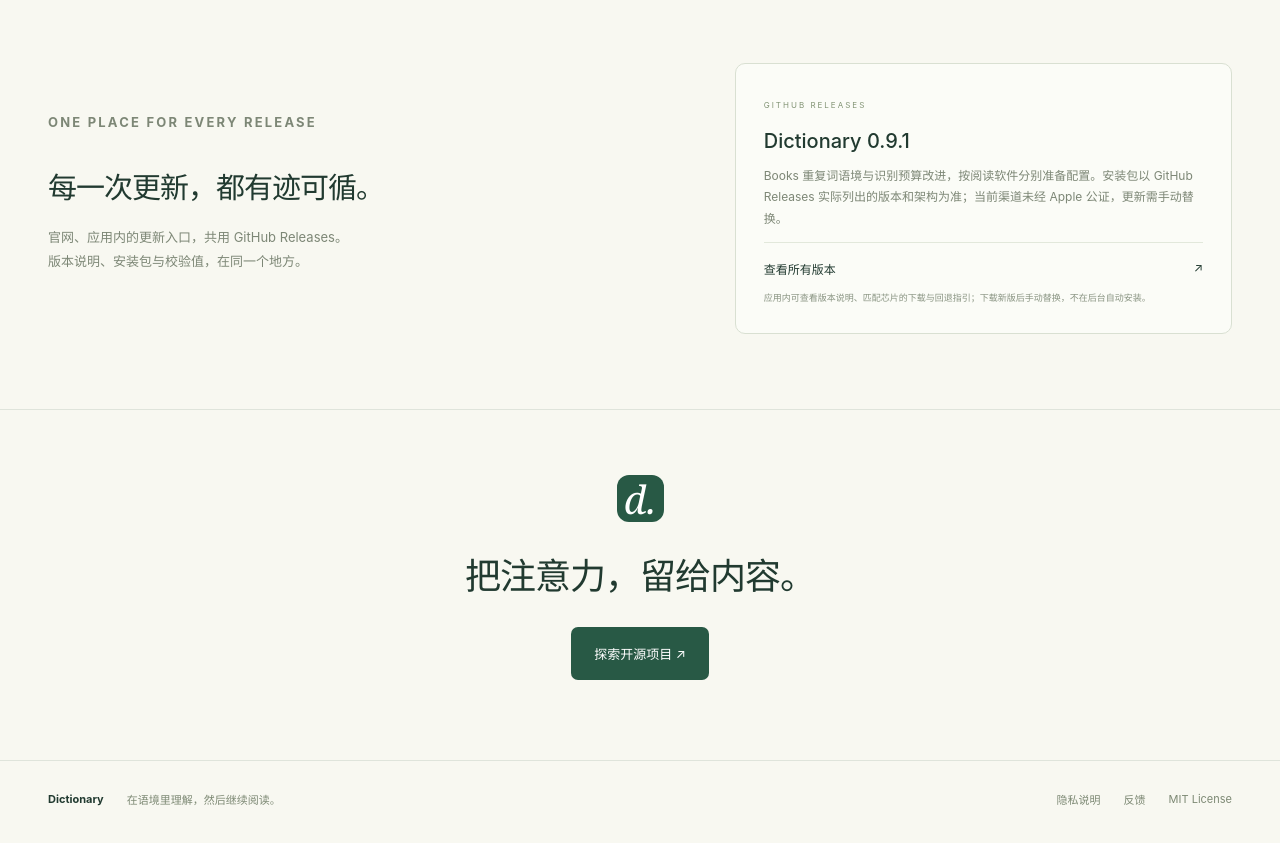
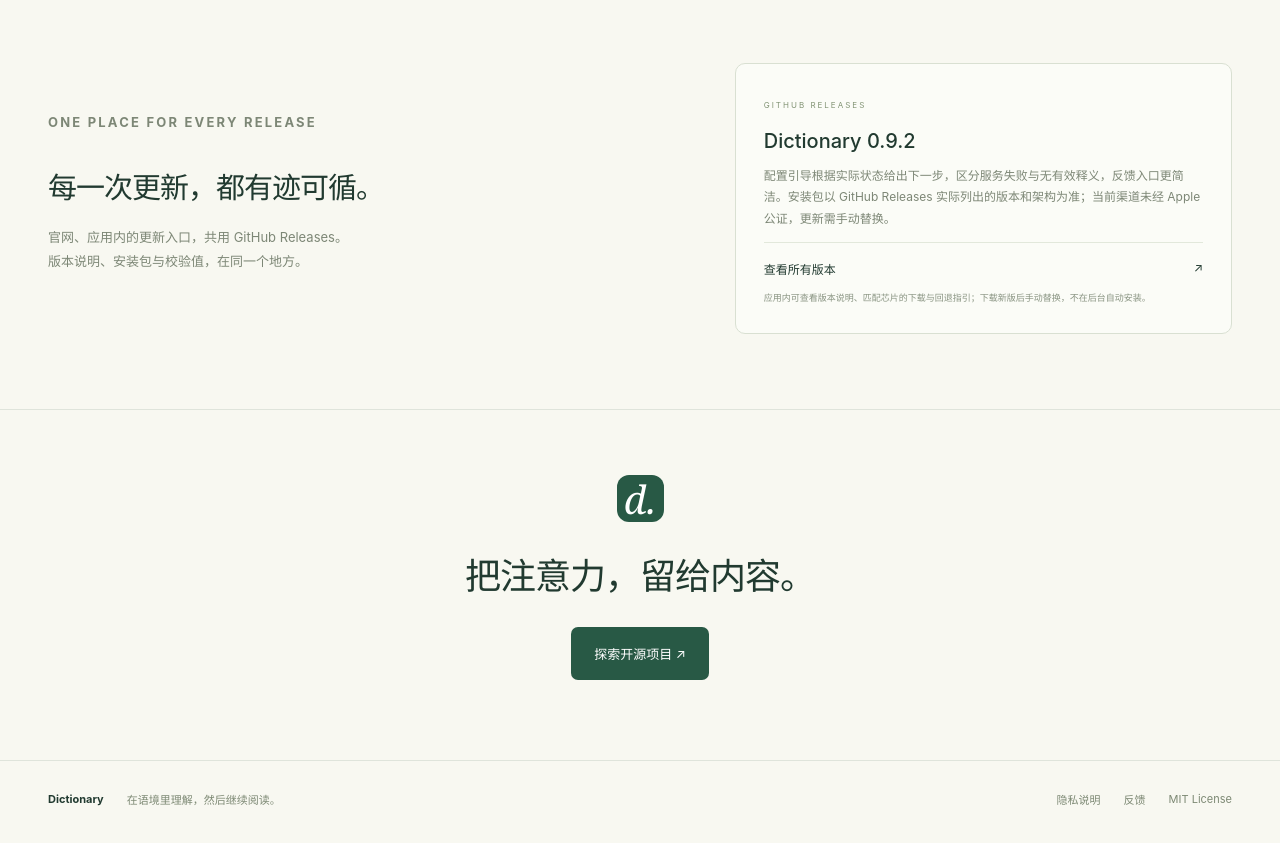
Before and after one commit to liyunhui0707/dictionary-macos, a browser extension: page website/dist/index.html in a window 1280 px wide. Shown: the part 2200-3043 px from the top of the page. Drawn offline with Linux system fonts and the light colour scheme.

Commit message:
docs: record 0.9.2 upgrades and prepare release delivery

```diff
--- a/website/dist/index.html
+++ b/website/dist/index.html
@@ -6,6 +6,6 @@
 <section class="statement" id="experience"><p class="eyebrow">LESS INTERRUPTION. MORE UNDERSTANDING.</p><h2>查完一个词，<br>不必离开那一页。</h2><div class="features"><article><span class="number">01</span><h3>让原句参与解释</h3><p>读取可获取的选词与周围文本，辅助判断此处的含义。语境不足时明确提示，也可以自己补充完整原句。</p></article><article><span class="number">02</span><h3>顺手，才会常用</h3><p>⌥D 呼出查词浮窗。固定需要保留的结果，读懂后关闭。主窗口也可以输入单词、短语或句子。</p></article><article><span class="number">03</span><h3>选择你的释义方式</h3><p>选择 DeepSeek 云端查词，无需安装本地模型；也可以使用本机 Ollama。释义会结合可获取的原句和语境。</p></article></div></section>
 <section class="start" id="start"><div><p class="eyebrow">A QUIETER READING COMPANION</p><h2>几步准备，<br>开始阅读。</h2><a class="text-link" href="https://github.com/liyunhui0707/dictionary-macos/blob/main/docs/guide.md">阅读完整使用指南 ↗</a><br><a class="text-link" href="reading-check.html">打开阅读查词样例 ↗</a></div><ol><li><span>1</span><div><h3>安装 Dictionary</h3><p>从 GitHub Releases 获取适合你 Mac 的安装包。将应用放入“应用程序”。当前安装包未获 Apple 公证，首次打开可能需要系统确认。</p></div></li><li><span>2</span><div><h3>完成一次配置</h3><p>在“开始使用”选择查词服务：云端模式使用自己的 DeepSeek API 密钥，本地模式准备 Ollama 和模型。在“开始使用”顶部一键准备按版本保存的配套扩展，再完成浏览器加载与配对。App 内的本机阅读样例不依赖官网加载；实际查词仍使用所选服务。文件准备、实际查询和原句核对分别记录。遇到问题可在“诊断与反馈”查看恢复建议，主动预览并保存不含正文或密钥的状态报告。</p></div></li><li><span>3</span><div><h3>选词，按下 ⌥D</h3><p>在支持的阅读场景查看释义与原句。AI 可能出错；结合内置英文词典参考核对含义。</p></div></li></ol></section>
 <section class="compatibility"><p>与你的阅读方式相接</p><div><span>Apple Books</span><span>Chromium 浏览器</span><span>Safari</span><span>Obsidian</span></div><small>Books 可选本地屏幕语境，先核对识别原句再查询。不同应用的语境可用性不同，扫描件、受保护内容和部分版式仍不保证可读取。</small></section>
-<section class="updates" id="updates"><div><p class="eyebrow">ONE PLACE FOR EVERY RELEASE</p><h2>每一次更新，都有迹可循。</h2><p>官网、应用内的更新入口，共用 GitHub Releases。<br>版本说明、安装包与校验值，在同一个地方。</p></div><div class="release"><span class="release-label">GITHUB RELEASES</span><h3 id="release-title">Dictionary 0.9.1</h3><p id="release-note">Books 重复词语境与识别预算改进，按阅读软件分别准备配置。安装包以 GitHub Releases 实际列出的版本和架构为准；当前渠道未经 Apple 公证，更新需手动替换。</p><a href="https://github.com/liyunhui0707/dictionary-macos/releases">查看所有版本 <span>↗</span></a><small>应用内可查看版本说明、匹配芯片的下载与回退指引；下载新版后手动替换，不在后台自动安装。</small></div></section>
+<section class="updates" id="updates"><div><p class="eyebrow">ONE PLACE FOR EVERY RELEASE</p><h2>每一次更新，都有迹可循。</h2><p>官网、应用内的更新入口，共用 GitHub Releases。<br>版本说明、安装包与校验值，在同一个地方。</p></div><div class="release"><span class="release-label">GITHUB RELEASES</span><h3 id="release-title">Dictionary 0.9.2</h3><p id="release-note">配置引导根据实际状态给出下一步，区分服务失败与无有效释义，反馈入口更简洁。安装包以 GitHub Releases 实际列出的版本和架构为准；当前渠道未经 Apple 公证，更新需手动替换。</p><a href="https://github.com/liyunhui0707/dictionary-macos/releases">查看所有版本 <span>↗</span></a><small>应用内可查看版本说明、匹配芯片的下载与回退指引；下载新版后手动替换，不在后台自动安装。</small></div></section>
 <section class="closing"><span class="mark">d.</span><h2>把注意力，留给内容。</h2><a class="primary" href="https://github.com/liyunhui0707/dictionary-macos">探索开源项目 ↗</a></section></main>
 <footer><div><strong>Dictionary</strong><span>在语境里理解，然后继续阅读。</span></div><div><a href="https://github.com/liyunhui0707/dictionary-macos/blob/main/PRIVACY.md">隐私说明</a><a href="https://github.com/liyunhui0707/dictionary-macos/issues">反馈</a><a href="https://github.com/liyunhui0707/dictionary-macos/blob/main/LICENSE">MIT License</a></div></footer><script src="app.js"></script></body></html>
```
Also changed, not shown: 4 other files.
